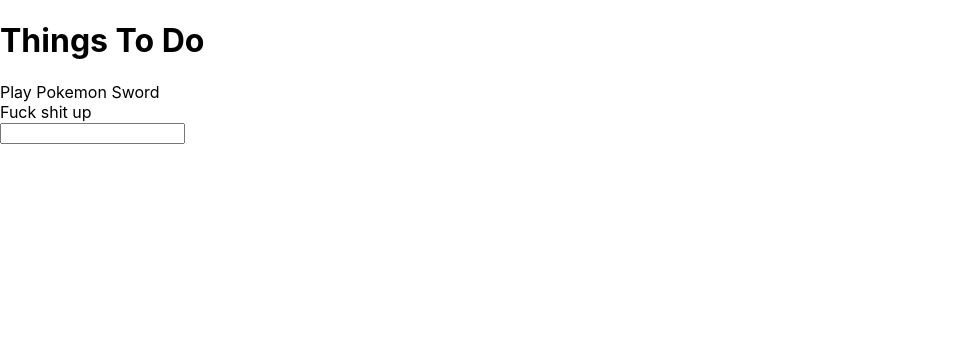
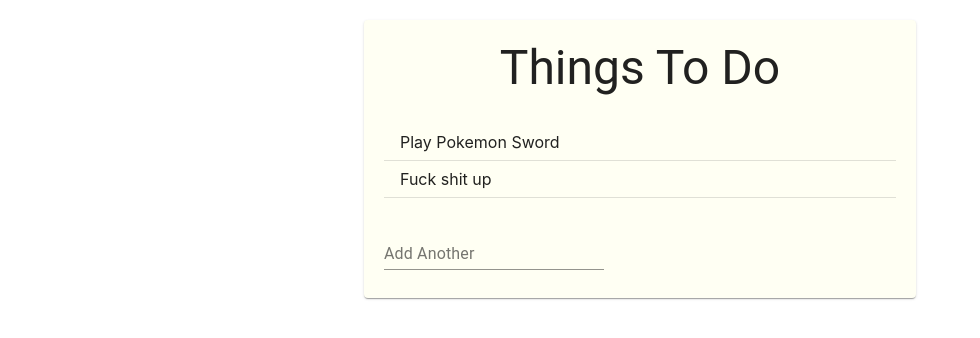
Before and after one commit to meganreyes/todolist, a React (Create React App) app: page / in a window 1280 px wide. Shown: the top 338 px of the page, without its empty margins (0-980 px from the left). Built offline with nearby package versions, Linux system fonts and the light colour scheme.

Commit message:
Added material-ui

```diff
--- a/package.json
+++ b/package.json
@@ -3,6 +3,7 @@
   "version": "0.1.0",
   "private": true,
   "dependencies": {
+    "@material-ui/core": "^4.9.0",
     "@testing-library/jest-dom": "^4.2.4",
     "@testing-library/react": "^9.4.0",
     "@testing-library/user-event": "^7.2.1",
--- a/src/App.js
+++ b/src/App.js
@@ -1,6 +1,10 @@
 import React, {useState} from 'react';
+import Paper from '@material-ui/core/Paper'
+import Container from '@material-ui/core/Container'
+import Typography from '@material-ui/core/Typography'
 import TodoList from './TodoList';
 import TodoEntryForm from './TodoEntryForm';
+
 
 export default function App() {
 
@@ -8,6 +12,11 @@
      {id: 1, content: 'Play Pokemon Sword'},
      {id: 2, content: 'Fuck shit up'},
   ]);
+
+  let content = null;
+  let adder = null;
+  let uuidv4 = null;
+  let setContent = null;
 
   function deleteTodo(id) {
     setTodos(todos => todos.filter(todo => todo.id !== id));
@@ -17,19 +26,21 @@
     setTodos(todos => [...todos, todo]);
   }
 
-   function submit(e) {
-      e.preventDefault();
+  function submit(e) {
+    e.preventDefault();
       if (content.trim()) {
          adder({ id: uuidv4(), content });
       }
-      setContent('');
+    setContent('');
    }
 
   return (
-     <div className="App">
-      <h1>Things To Do</h1>
-      <TodoList todos={todos} />
-      <TodoEntryForm adder={addTodo} />
-     </div>
+     <Container maxWidth="sm" style={{marginTop: 20}}>
+      <Paper style={{padding: 20, backgroundColor: '#fffff3'}}>
+        <Typography variant="h3" align="center">Things To Do</Typography>
+        <TodoList todos={todos} deleter={deleteTodo}/>
+        <TodoEntryForm adder={addTodo} />
+      </Paper>
+    </Container>
  );
 }
--- a/src/TodoEntryForm.js
+++ b/src/TodoEntryForm.js
@@ -1,16 +1,25 @@
 import React, { useState } from 'react';
+import TextField from '@material-ui/core/TextField';
 import uuidv4 from 'uuid/v4';
 
 export default function TodoEntryForm( { adder }) {
   const [content, setContent] = useState('');
+
   function submit(e) {
     e.preventDefault();
-    adder({ id: Math.random(), content });
+    if (content.trim()) {
+      adder({ id: uuidv4(), content });
+    }
     setContent('');
   }
   return (
     <form onSubmit={submit}>
-      <input value={content} onChange={e => setContent(e.target.value)} />
+      <TextField
+        label="Add Another"
+        value={content}
+        onChange={e => setContent(e.target.value)}
+        margin="normal"
+      />
     </form>
   )
 }
--- a/src/TodoList.js
+++ b/src/TodoList.js
@@ -1,16 +1,22 @@
-import React from 'react';
+import React, { Fragment } from 'react';
+import List from '@material-ui/core/List';
+import ListItem from '@material-ui/core/ListItem';
+import Divider from '@material-ui/core/Divider';
 
 export default function TodoList({ todos, deleter }) {
   const todoList = todos.length ? (
     todos.map(todo => {
       return (
-        <div key={todo.id}>
-          <span onClick={() => deleter(todo.id)}>{todo.content}</span>
-        </div>
+        <Fragment key={todo.id}>
+          <ListItem>
+            <span onClick={() => deleter(todo.id)}>{todo.content}</span>
+          </ListItem>
+          <Divider />
+        </Fragment>
       );
     })
   ) : (
     <p>No todos left</p>
   );
-  return <div>{todoList}</div>;
+  return <List style={{marginTop: 20}}>{todoList}</List>;
 }
```
Also changed, not shown: 2 other files (tests, documents, lock files or other folders).
